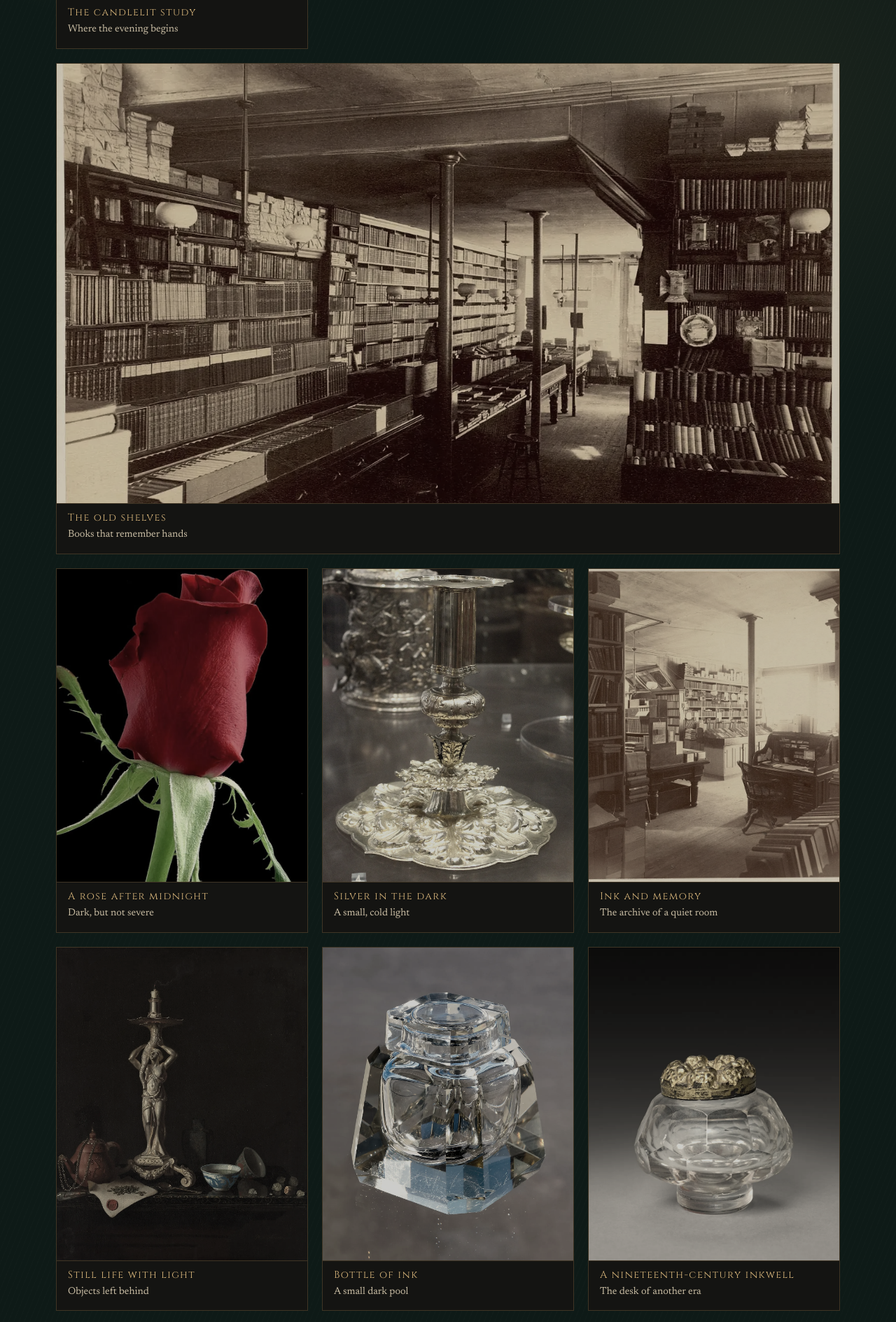
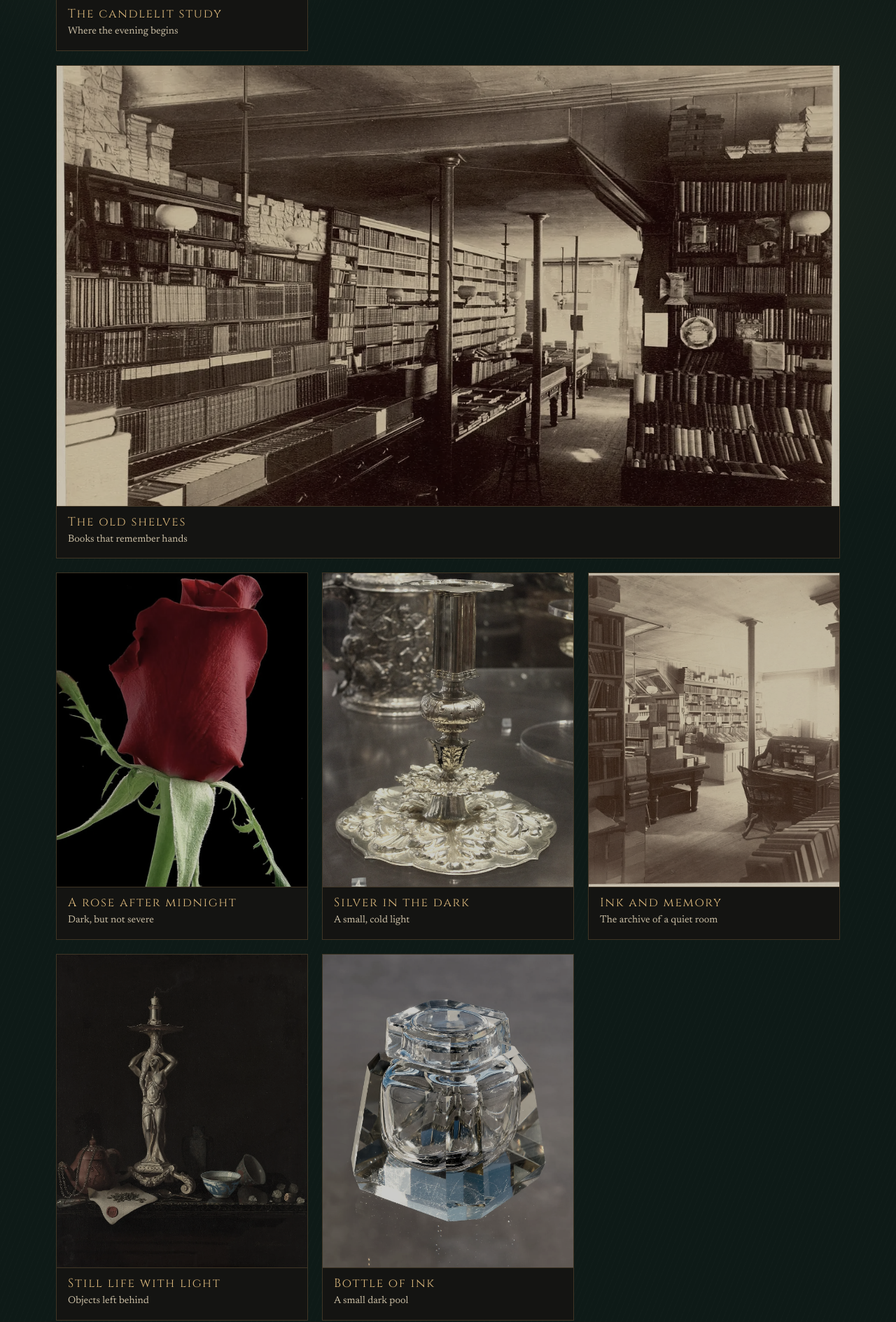
Before and after one commit to xgzwl/nafisah, a plain HTML site: page gallery.html in a window 1280 px wide. Shown: the part 811-2700 px from the top of the page at 70% size. Drawn offline with Linux system fonts and the light colour scheme.

Commit message:
fix: apply final gallery and motion spec

```diff
--- a/assets/css/style.css
+++ b/assets/css/style.css
@@ -281,7 +281,6 @@ html[lang="zh-CN"] .letter-date,
 html[lang="zh-CN"] .note-index,
 html[lang="zh-CN"] .fact-list dt,
 html[lang="zh-CN"] .hero-caption,
-html[lang="zh-CN"] .gallery-caption h2,
 html[lang="zh-CN"] .gallery-caption p,
 html[lang="zh-CN"] .site-footer,
 html[lang="zh-CN"] .site-nav a,
@@ -500,11 +499,12 @@ html[lang="zh-CN"] .small {
   height: auto;
   aspect-ratio: 4 / 5;
   object-fit: cover;
+  object-position: center;
   filter: sepia(0.25) saturate(0.7) brightness(0.8);
-  transition: filter 0.35s var(--ease);
+  transition: filter 0.3s var(--ease);
 }
-.gallery-wide { grid-column: 1 / -1; }
-.gallery-wide img { aspect-ratio: 16 / 9; }
+.gallery-item[data-ratio="wide"] { grid-column: 1 / -1; }
+.gallery-item[data-ratio="wide"] img { aspect-ratio: 16 / 9; }
 
 /* Art direction: lock each crop on the subject itself. */
 .gallery-item:nth-child(1) img { object-position: 50% 45%; }
@@ -530,12 +530,17 @@ html[lang="zh-CN"] .small {
   line-height: 1.5;
 }
 .gallery-caption h2 {
-  font-size: var(--fs-sm);
+  font-size: 1.08rem;
   letter-spacing: 0.1em;
   color: var(--bronze-light);
   margin: 0 0 0.25rem;
 }
-.gallery-caption p { margin: 0; font-size: var(--fs-sm); color: var(--parchment-dim); }
+.gallery-caption p {
+  margin: 0;
+  font-size: var(--fs-sm);
+  line-height: 1.5;
+  color: var(--parchment-dim);
+}
 
 .notes { display: grid; gap: 1rem; max-width: 62rem; }
 .note-item { display: grid; grid-template-columns: 2.5rem 1fr; gap: 0.7rem; align-items: start; }
@@ -593,11 +598,11 @@ html[lang="zh-CN"] .small {
 
 @media (max-width: 767px) {
   .gallery-grid { grid-template-columns: 1fr; }
-  .gallery-wide { grid-column: auto; }
-  .gallery-item img,
-  .gallery-wide img {
+  .gallery-item[data-ratio="wide"] { grid-column: auto; }
+  .gallery-item img {
     aspect-ratio: auto;
     height: auto;
+    object-fit: initial;
   }
 }
 
--- a/gallery.html
+++ b/gallery.html
@@ -46,7 +46,7 @@
         <img src="assets/img/banner-library.webp" alt="A desk with old books glowing in candlelight" width="768" height="1152" loading="lazy" data-i18n-alt="g1.alt">
         <figcaption class="gallery-caption"><h2 data-i18n="g1.cap">The candlelit study</h2><p data-i18n="g1.note">Where the evening begins</p></figcaption>
       </figure>
-      <figure class="gallery-item gallery-wide reveal">
+      <figure class="gallery-item reveal" data-ratio="wide">
         <img src="assets/img/content-bookshelves.webp" alt="Tall wooden shelves holding rows of worn books" width="1400" height="1163" loading="lazy" data-i18n-alt="g2.alt">
         <figcaption class="gallery-caption"><h2 data-i18n="g2.cap">The old shelves</h2><p data-i18n="g2.note">Books that remember hands</p></figcaption>
       </figure>
@@ -70,7 +70,7 @@
         <img src="assets/img/thumb-ink-bottle.webp" alt="A faceted glass bottle filled with dark ink" width="1400" height="1617" loading="lazy" data-i18n-alt="g7.alt">
         <figcaption class="gallery-caption"><h2 data-i18n="g7.cap">Bottle of ink</h2><p data-i18n="g7.note">A small dark pool</p></figcaption>
       </figure>
-      <figure class="gallery-item reveal">
+      <figure class="gallery-item reveal" data-ratio="wide">
         <img src="assets/img/thumb-inkwell-19c.webp" alt="A cut-crystal inkwell with a gold-toned lid" width="1400" height="1209" loading="lazy" data-i18n-alt="g8.alt">
         <figcaption class="gallery-caption"><h2 data-i18n="g8.cap">A nineteenth-century inkwell</h2><p data-i18n="g8.note">The desk of another era</p></figcaption>
       </figure>
@@ -86,7 +86,7 @@
         <img src="assets/img/thumb-silver-beaker.webp" alt="A hammered silver beaker with a flared rim" width="600" height="600" loading="lazy" data-i18n-alt="g11.alt">
         <figcaption class="gallery-caption"><h2 data-i18n="g11.cap">Silver at rest</h2><p data-i18n="g11.note">A cold, patient gleam</p></figcaption>
       </figure>
-      <figure class="gallery-item gallery-wide reveal">
+      <figure class="gallery-item reveal" data-ratio="wide">
         <img src="assets/img/thumb-candle-flame.webp" alt="A candle burning in a shallow wax-filled dish" width="1400" height="1050" loading="lazy" data-i18n-alt="g12.alt">
         <figcaption class="gallery-caption"><h2 data-i18n="g12.cap">A quiet flame</h2><p data-i18n="g12.note">Light kept for the page</p></figcaption>
       </figure>
```
